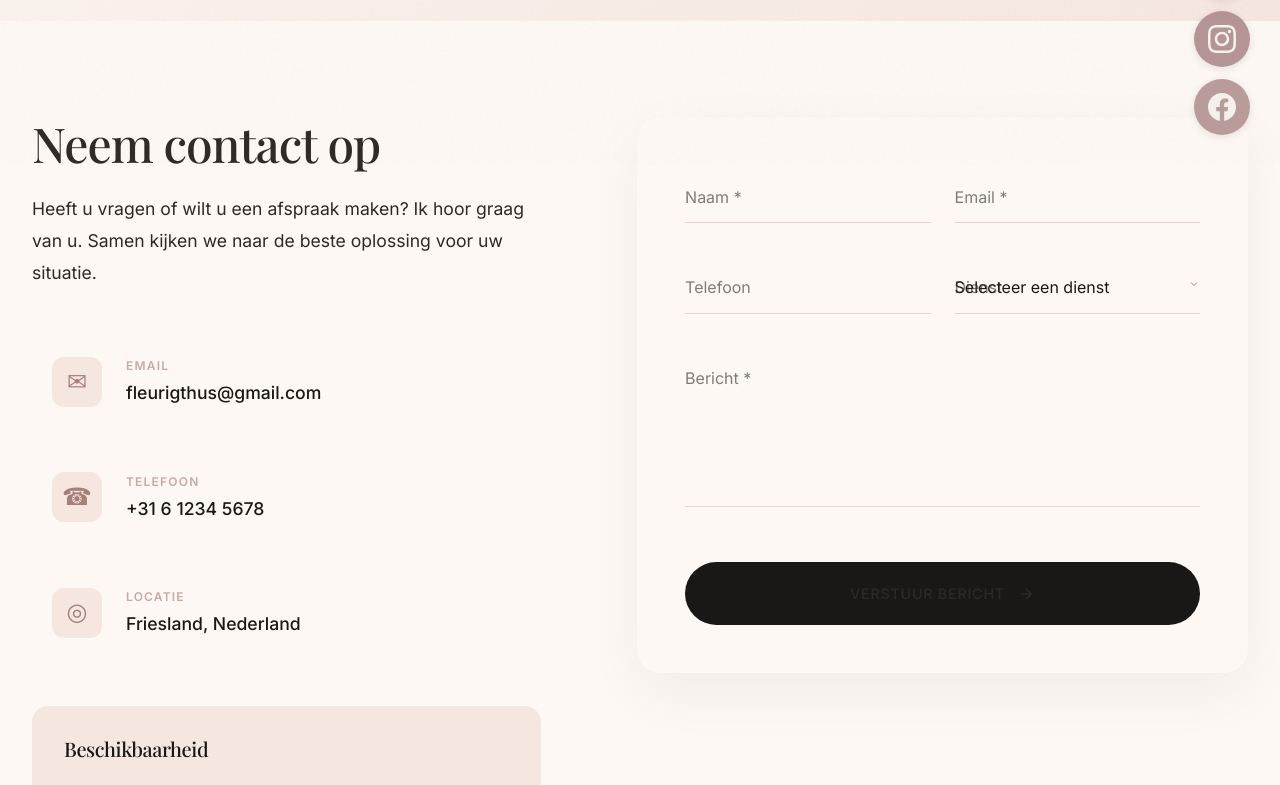
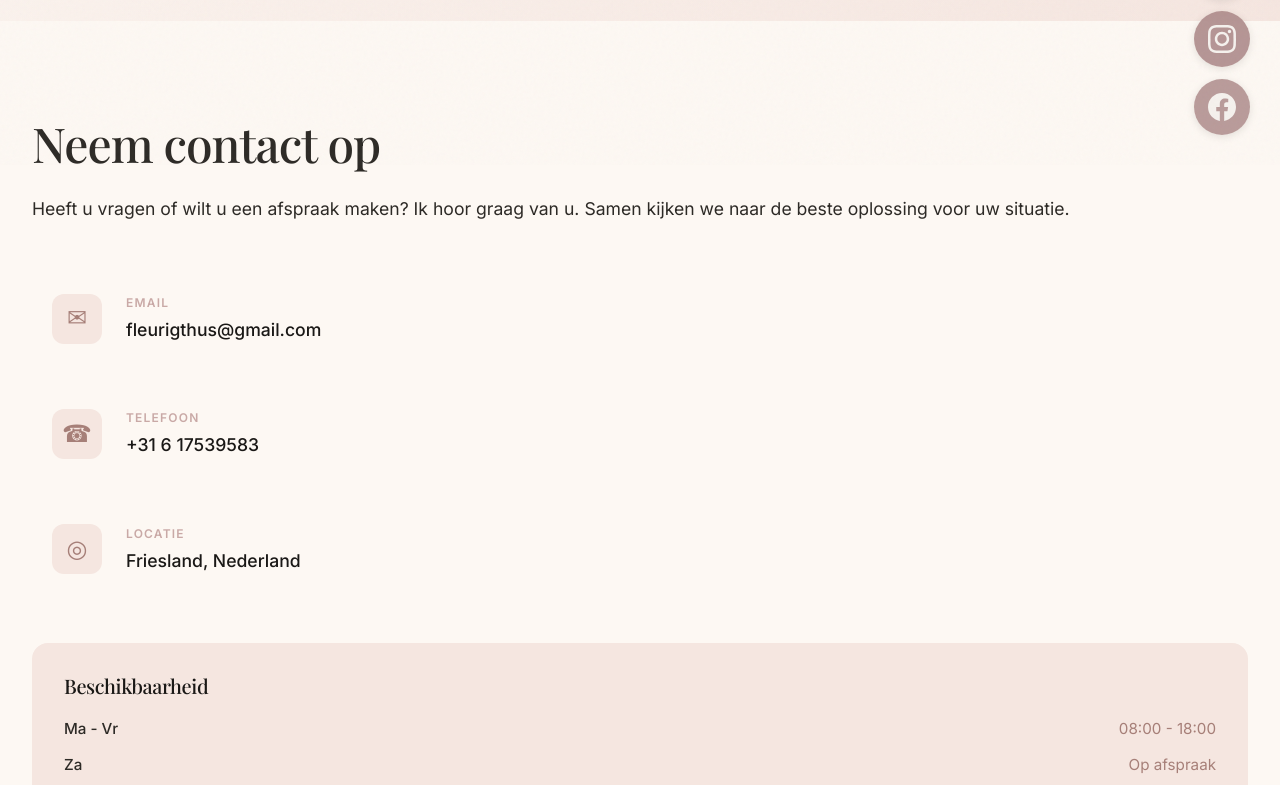
Before and after one commit to dice-pls7/fleurigthus, a Next.js app: page /contact in a window 1280 px wide. Shown: the part 635-1420 px from the top of the page. Built offline with nearby package versions, Linux system fonts and the light colour scheme; a web font is replaced by a local one.

Commit message:
contactformulier weg, telefoonnummer aangepast

```diff
--- a/src/app/contact/page.tsx
+++ b/src/app/contact/page.tsx
@@ -1,8 +1,6 @@
 'use client'
 
-import { useState, useRef } from 'react'
-import { motion, useInView } from 'framer-motion'
-import MagneticButton from '@/components/MagneticButton'
+import { motion } from 'framer-motion'
 import RevealText from '@/components/RevealText'
 import { useObfuscatedEmail } from '@/components/ObfuscatedEmail'
 
@@ -16,7 +14,7 @@ const contactInfo = [
   {
     icon: '☎',
     label: 'Telefoon',
-    value: '+31 6 1234 5678',
+    value: '+31 6 17539583',
     href: 'tel:+31612345678',
   },
   {
@@ -29,31 +27,6 @@ const contactInfo = [
 
 export default function Contact() {
   const email = useObfuscatedEmail()
-  const [formData, setFormData] = useState({
-    name: '',
-    email: '',
-    phone: '',
-    service: '',
-    message: '',
-  })
-  const [focusedField, setFocusedField] = useState<string | null>(null)
-  const [isSubmitting, setIsSubmitting] = useState(false)
-  const [isSubmitted, setIsSubmitted] = useState(false)
-
-  const handleChange = (e: React.ChangeEvent<HTMLInputElement | HTMLTextAreaElement | HTMLSelectElement>) => {
-    setFormData({ ...formData, [e.target.name]: e.target.value })
-  }
-
-  const handleSubmit = async (e: React.FormEvent) => {
-    e.preventDefault()
-    setIsSubmitting(true)
-
-    // Simulate form submission
-    await new Promise(resolve => setTimeout(resolve, 2000))
-
-    setIsSubmitting(false)
-    setIsSubmitted(true)
-  }
 
   return (
     <>
@@ -99,7 +72,6 @@ export default function Contact() {
       {/* Contact Content */}
       <section className="contact-content">
         <div className="container">
-          <div className="contact-grid">
           {/* Contact Info */}
           <motion.div
             className="contact-info"
@@ -183,124 +155,6 @@ export default function Contact() {
               </div>
             </motion.div>
           </motion.div>
-
-            {/* Contact Form */}
-            <motion.div
-              className="contact-form-wrapper"
-              initial={{ opacity: 0, y: 50 }}
-              whileInView={{ opacity: 1, y: 0 }}
-              viewport={{ once: true, amount: 0.3 }}
-              transition={{ duration: 0.8, ease: [0.6, 0.05, 0.01, 0.9] }}
-            >
-              {isSubmitted ? (
-                <motion.div
-                  className="form-success"
-                  initial={{ opacity: 0, scale: 0.9 }}
-                  animate={{ opacity: 1, scale: 1 }}
-                  transition={{ duration: 0.5 }}
-                >
-                  <span className="success-icon">✓</span>
-                  <h3>Bedankt!</h3>
-                  <p>Uw bericht is verzonden. Ik neem zo snel mogelijk contact met u op.</p>
-                </motion.div>
-              ) : (
-                <form onSubmit={handleSubmit} className="contact-form">
-                  <div className="form-row">
-                    <FormField
-                      label="Naam"
-                      name="name"
-                      type="text"
-                      value={formData.name}
-                      onChange={handleChange}
-                      focused={focusedField === 'name'}
-                      onFocus={() => setFocusedField('name')}
-                      onBlur={() => setFocusedField(null)}
-                      required
-                    />
-                    <FormField
-                      label="Email"
-                      name="email"
-                      type="email"
-                      value={formData.email}
-                      onChange={handleChange}
-                      focused={focusedField === 'email'}
-                      onFocus={() => setFocusedField('email')}
-                      onBlur={() => setFocusedField(null)}
-                      required
-                    />
-                  </div>
-
-                  <div className="form-row">
-                    <FormField
-                      label="Telefoon"
-                      name="phone"
-                      type="tel"
-                      value={formData.phone}
-                      onChange={handleChange}
-                      focused={focusedField === 'phone'}
-                      onFocus={() => setFocusedField('phone')}
-                      onBlur={() => setFocusedField(null)}
-                    />
-                    <div className={`form-field ${focusedField === 'service' ? 'focused' : ''} ${formData.service ? 'has-value' : ''}`}>
-                      <label htmlFor="service">Dienst</label>
-                      <select
-                        id="service"
-                        name="service"
-                        value={formData.service}
-                        onChange={handleChange}
-                        onFocus={() => setFocusedField('service')}
-                        onBlur={() => setFocusedField(null)}
-                      >
-                        <option value="">Selecteer een dienst</option>
-                        <option value="basis">Basis schoonmaak</option>
-                        <option value="uitgebreid">Uitgebreide schoonmaak</option>
-                        <option value="maatwerk">Op maat</option>
-                        <option value="anders">Anders</option>
-                      </select>
-                    </div>
-                  </div>
-
-                  <FormField
-                    label="Bericht"
-                    name="message"
-                    type="textarea"
-                    value={formData.message}
-                    onChange={handleChange}
-                    focused={focusedField === 'message'}
-                    onFocus={() => setFocusedField('message')}
-                    onBlur={() => setFocusedField(null)}
-                    required
-                  />
-
-                  <motion.div
-                    className="form-submit"
-                    whileHover={{ scale: 1.02 }}
-                    whileTap={{ scale: 0.98 }}
-                  >
-                    <MagneticButton
-                      type="submit"
-                      disabled={isSubmitting}
-                      dataCursor={isSubmitting ? '' : 'Verstuur'}
-                    >
-                      {isSubmitting ? (
-                        <>
-                          <span className="loading-spinner" />
-                          Verzenden...
-                        </>
-                      ) : (
-                        <>
-                          Verstuur bericht
-                          <svg xmlns="http://www.w3.org/2000/svg" viewBox="0 0 24 24" fill="none" stroke="currentColor" strokeWidth="2">
-                            <path d="M5 12h14M12 5l7 7-7 7" />
-                          </svg>
-                        </>
-                      )}
-                    </MagneticButton>
-                  </motion.div>
-                </form>
-              )}
-            </motion.div>
-          </div>
         </div>
       </section>
 
@@ -324,72 +178,3 @@ export default function Contact() {
     </>
   )
 }
-
-// Form Field Component
-interface FormFieldProps {
-  label: string
-  name: string
-  type: string
-  value: string
-  onChange: (e: React.ChangeEvent<HTMLInputElement | HTMLTextAreaElement>) => void
-  focused: boolean
-  onFocus: () => void
-  onBlur: () => void
-  required?: boolean
-}
-
-const FormField = ({
-  label,
-  name,
-  type,
-  value,
-  onChange,
-  focused,
-  onFocus,
-  onBlur,
-  required
-}: FormFieldProps) => {
-  const ref = useRef(null)
-  const isInView = useInView(ref, { once: true, amount: 0.5 })
-
-  return (
-    <motion.div
-      ref={ref}
-      className={`form-field ${focused ? 'focused' : ''} ${value ? 'has-value' : ''}`}
-      initial={{ opacity: 0, y: 20 }}
-      animate={isInView ? { opacity: 1, y: 0 } : {}}
-      transition={{ duration: 0.5 }}
-    >
-      <label htmlFor={name}>{label}{required && ' *'}</label>
-      {type === 'textarea' ? (
-        <textarea
-          id={name}
-          name={name}
-          value={value}
-          onChange={onChange}
-          onFocus={onFocus}
-          onBlur={onBlur}
-          required={required}
-          rows={5}
-        />
-      ) : (
-        <input
-          type={type}
-          id={name}
-          name={name}
-          value={value}
-          onChange={onChange}
-          onFocus={onFocus}
-          onBlur={onBlur}
-          required={required}
-        />
-      )}
-      <motion.span
-        className="field-line"
-        initial={{ scaleX: 0 }}
-        animate={{ scaleX: focused ? 1 : 0 }}
-        transition={{ duration: 0.3 }}
-      />
-    </motion.div>
-  )
-}
```
Lines whose indentation alone changed are shown as unchanged.
